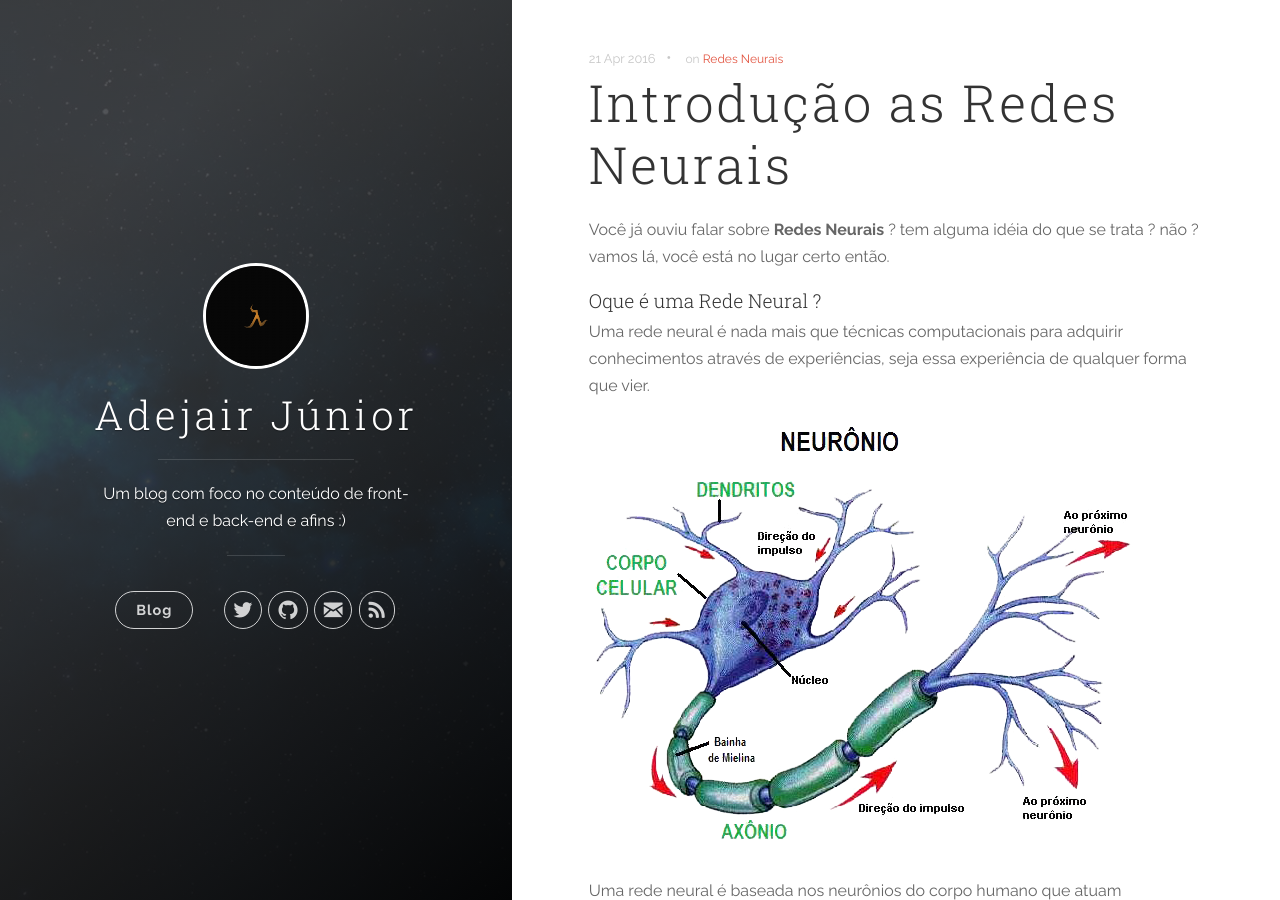
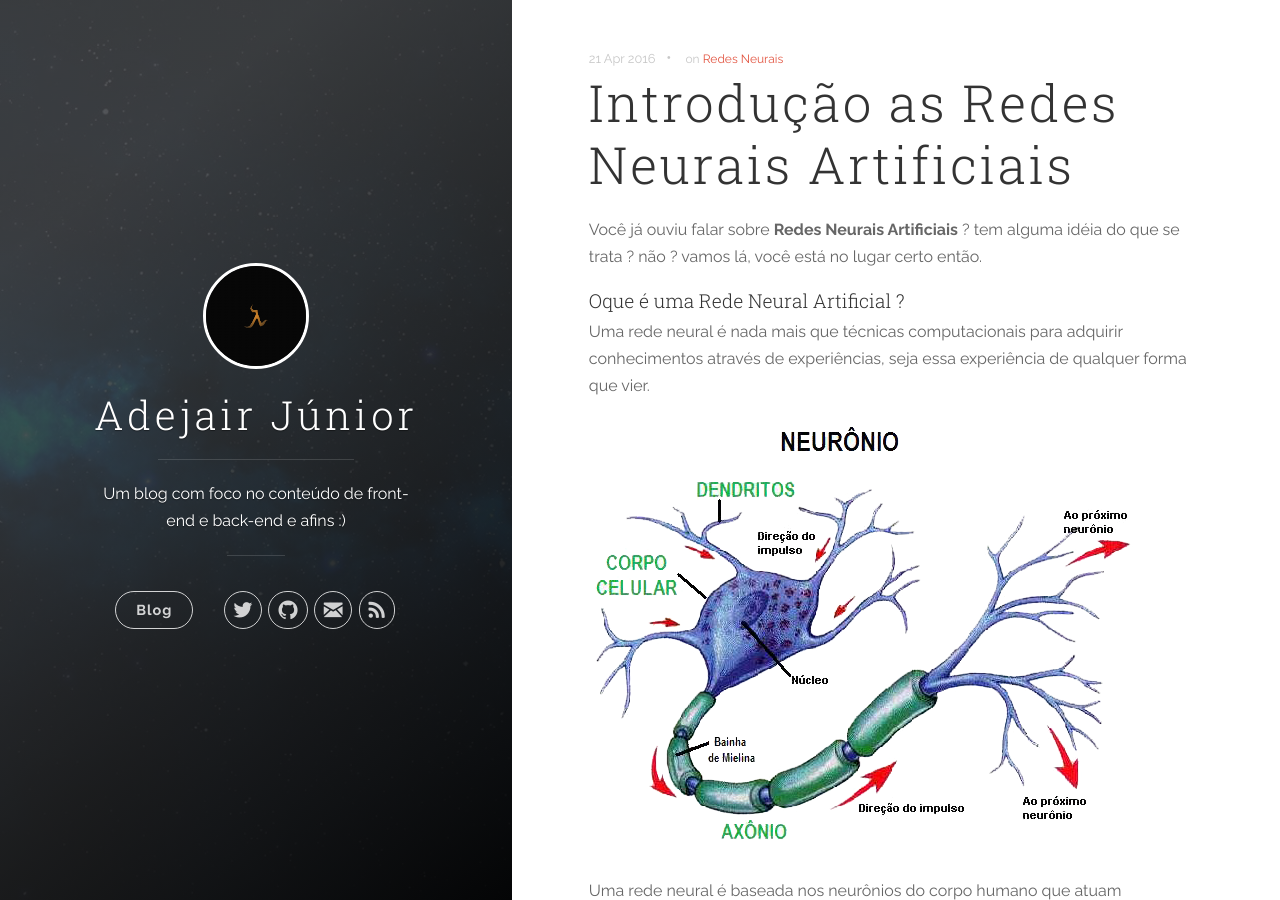
Before and after one commit to Adejair/adejair.github.io, a Jekyll site: the page built from _posts/2016-04-21-introducao-redes-neurais.md, in a window 1280 px wide and 900 px high. Built offline with Jekyll 4.4.1, drawn with Linux system fonts in a browser that asks for light colours; nearby versions of some CDN libraries; comment, search, counter and statistics services are not loaded.

Commit message:
Fixed title

```diff
--- a/_posts/2016-04-21-introducao-redes-neurais.md
+++ b/_posts/2016-04-21-introducao-redes-neurais.md
@@ -1,13 +1,13 @@
 ---
-title:  "Introdução as Redes Neurais"
+title:  "Introdução as Redes Neurais Artificiais"
 date:   2016-04-21 10:07:23
 categories: [Redes Neurais]
 tags: [Redes Neurais]
 ---
 
-Você já ouviu falar sobre **Redes Neurais** ? tem alguma idéia do que se trata ? não ? vamos lá, você está no lugar certo então.
+Você já ouviu falar sobre **Redes Neurais Artificiais** ? tem alguma idéia do que se trata ? não ? vamos lá, você está no lugar certo então.
 
-#### Oque é uma Rede Neural ?
+#### Oque é uma Rede Neural Artificial ?
 Uma rede neural é nada mais que técnicas computacionais para adquirir conhecimentos através de experiências, seja essa experiência de qualquer forma que vier.
 
 ![Estrutura do Neurônio](../images/neuronio-structure.png)
```
